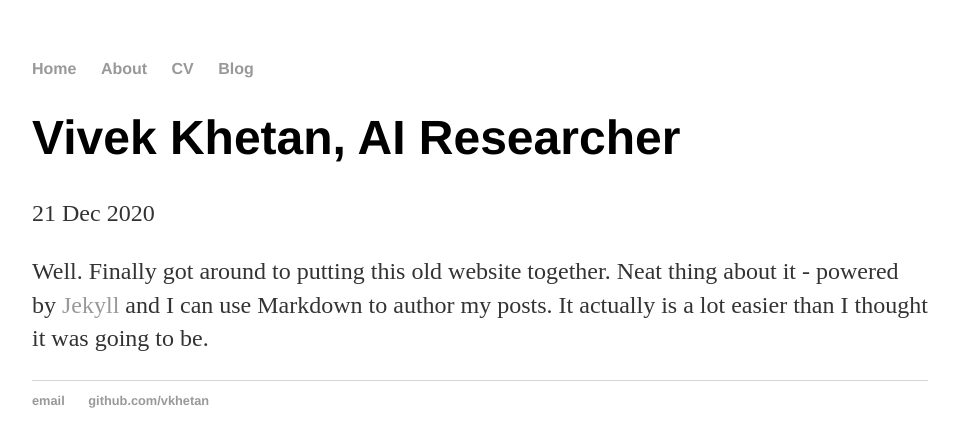
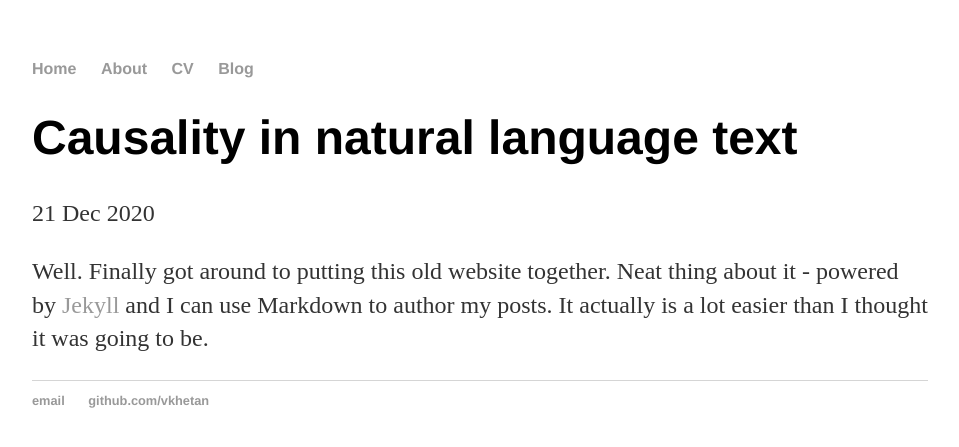
Before and after one commit to vkhetan/vkhetan.github.io, a Jekyll site: the page built from _posts/2020-12-21-causality-in-text.md, in a window 1280 px wide. Shown: the top 447 px of the page, without its empty margins (160-1119 px from the left). Built offline with Jekyll 4.4.1, drawn with Linux system fonts in a browser that asks for light colours.

Commit message:
Update 2020-12-21-causality-in-text.md

```diff
--- a/_posts/2020-12-21-causality-in-text.md
+++ b/_posts/2020-12-21-causality-in-text.md
@@ -1,6 +1,6 @@
 ---
 layout: post
-title: "Vivek Khetan, AI Researcher"
+title: "Causality in natural language text"
 date: 2020-12-21
 ---
 
```
